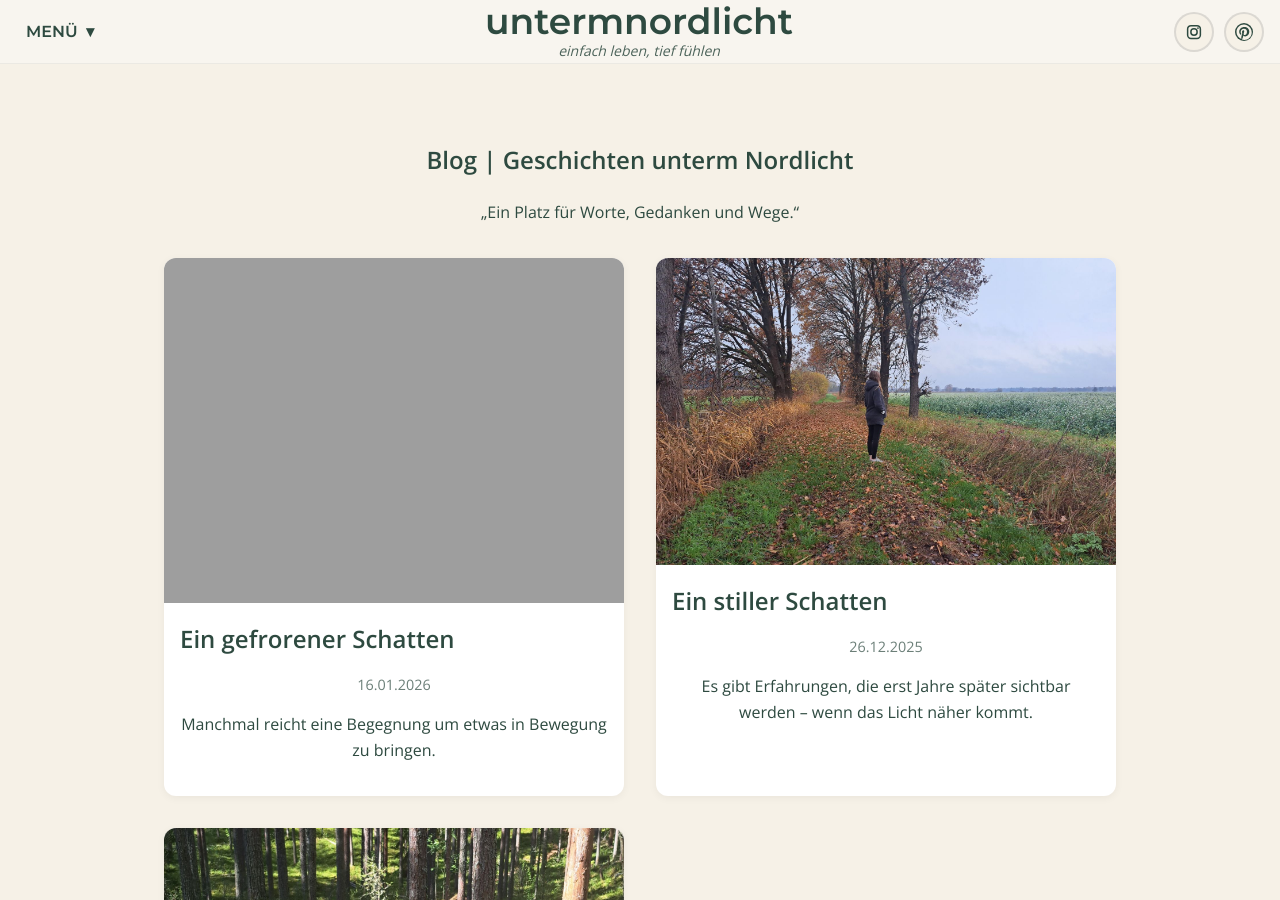
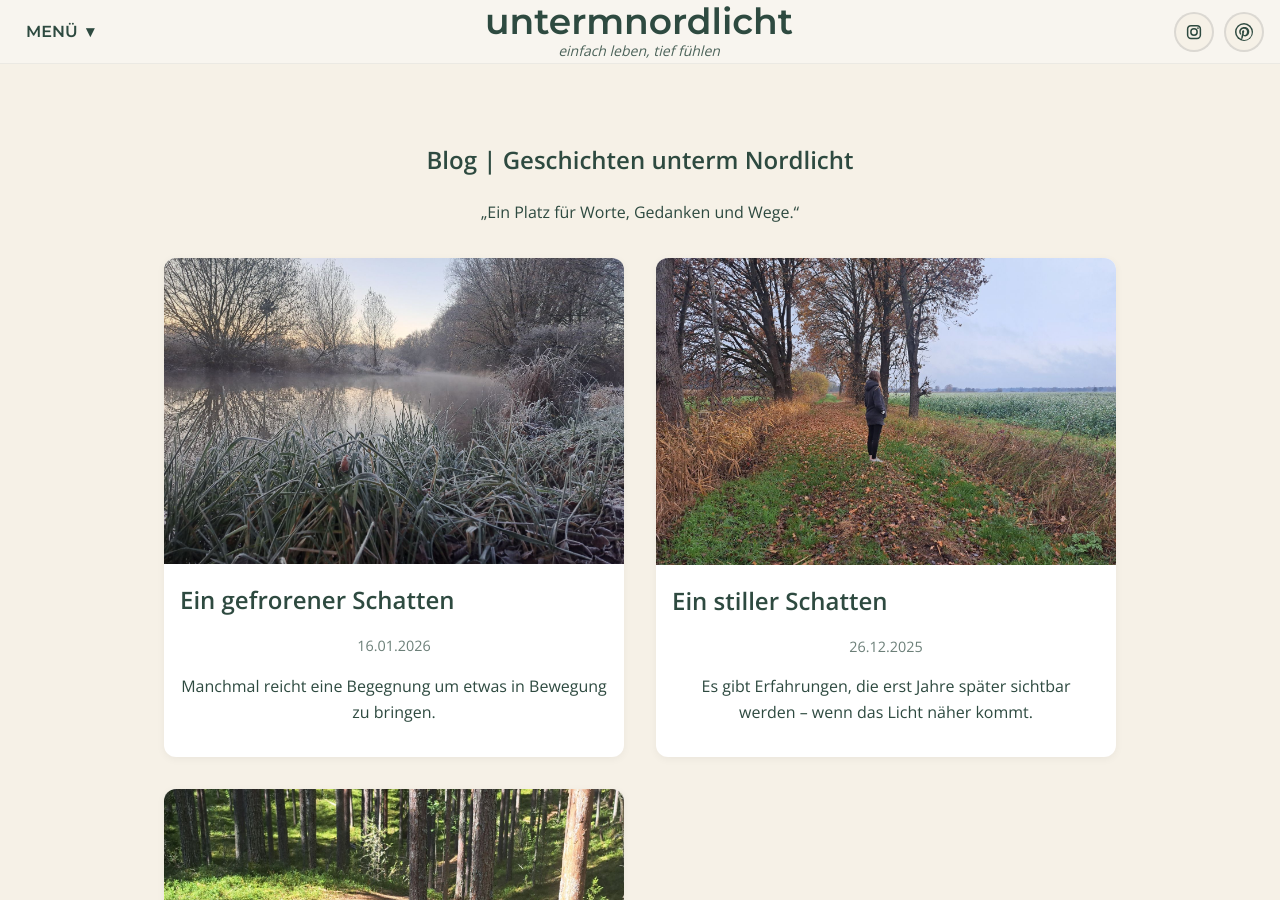
Before and after one commit to untermnordlicht/untermnordlicht, a Jekyll site: the page blog.html, which Jekyll copies as it is, in a window 1280 px wide and 900 px high. Built offline with Jekyll 4.4.1, drawn with Linux system fonts in a browser that asks for light colours.

Commit message:
Update blog.html

```diff
--- a/blog.html
+++ b/blog.html
@@ -59,7 +59,7 @@
 <!-- Blogartikel: >Ein gefrorener Schatten -->
 <article class="blog-card" style="border-radius:12px; overflow:hidden; background:#fff; box-shadow:0 2px 8px rgba(0,0,0,0.05);">
   <a href="/blog/ein-gefrorener-schatten/" style="text-decoration:none; color:inherit;">
-    <img src="/assets/blog/2025-10-18-Warum-Finnland/Ein gefrorener Schatten.jpg
+    <img src="/assets/blog/2025-10-18-Warum-Finnland/Ein gefrorener Schatten.jpg"
      alt="Ein gefrorener Schatten"
      style="width:100%; height:auto; display:block;">
     <div style="padding:1rem;">
```
